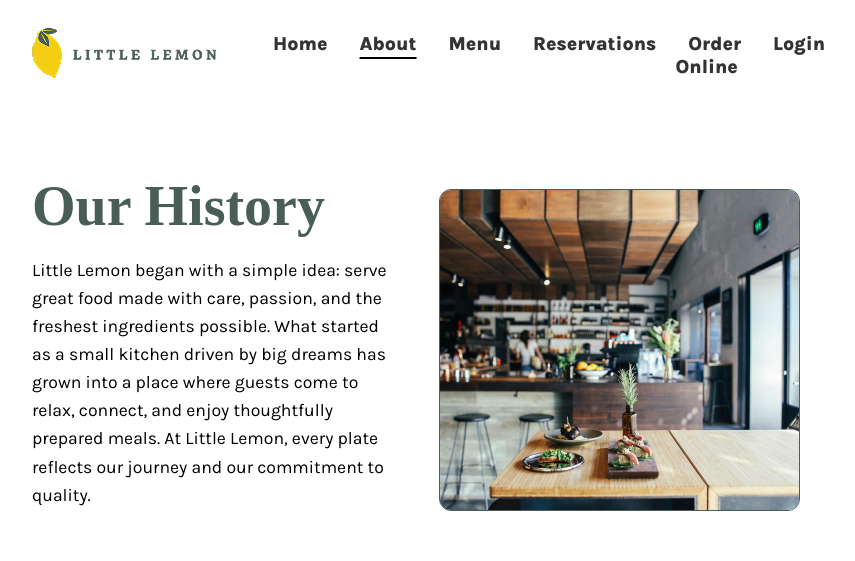
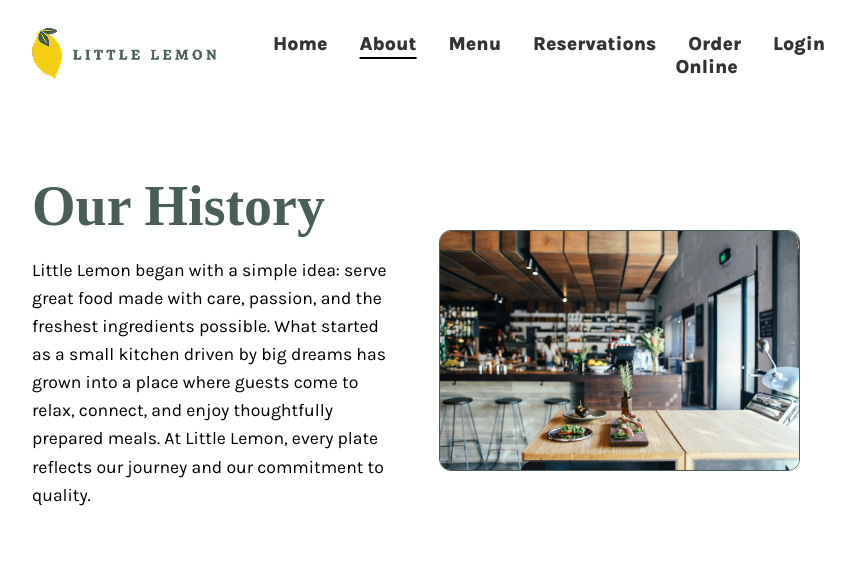
Before and after one commit to abhi-ghosh/little-lemon-capstone, a React (Create React App) app: page /about in a window 1280 px wide. Shown: the top 561 px of the page, without its empty margins (224-1079 px from the left). Built offline with nearby package versions, Linux system fonts and the light colour scheme; a web font is replaced by a local one.

Commit message:
Fixed Image alignment bugs on larger screen sizes

```diff
--- a/src/index.css
+++ b/src/index.css
@@ -494,7 +494,7 @@ a {
   width: 55%;
   height: 100%;
   object-fit: cover;
-  object-position: -210px;
+  object-position: 90% center;
   z-index: 2;
   box-shadow: 0 6px 10px rgba(0,0,0,0.15);
   border: #333 1px solid;
@@ -506,7 +506,7 @@ a {
   height: 100%;
   object-fit: cover;
   position: absolute;
-  object-position: -200px;
+  object-position: 90% center;
   left: 0;
   bottom: -80px;
   box-shadow: 0 6px 10px rgba(0,0,0,0.15);
@@ -1111,14 +1111,13 @@ a {
   border: #495E57 0.1rem solid;
   border-radius: 12px;
   overflow: hidden;
+  background-color: red;
 }
 
 .about-image img,
 .chefs-image img {
   width: 100%;
-  max-width: 28rem;
-  height: 20rem;
-  object-fit: cover;
+  object-fit: s;
   box-shadow: 0 8px 16px rgba(0,0,0,0.15);
 }
 
```
